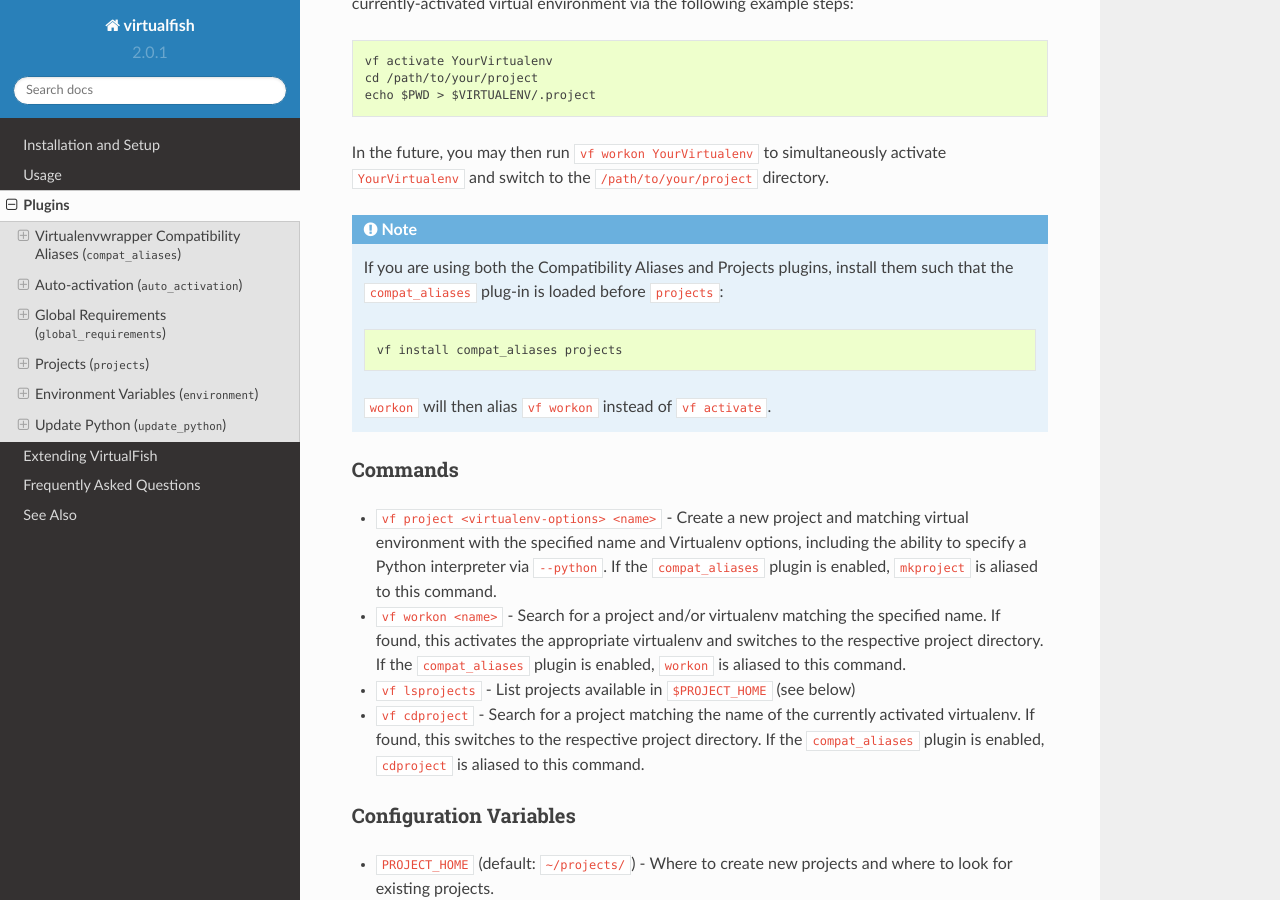
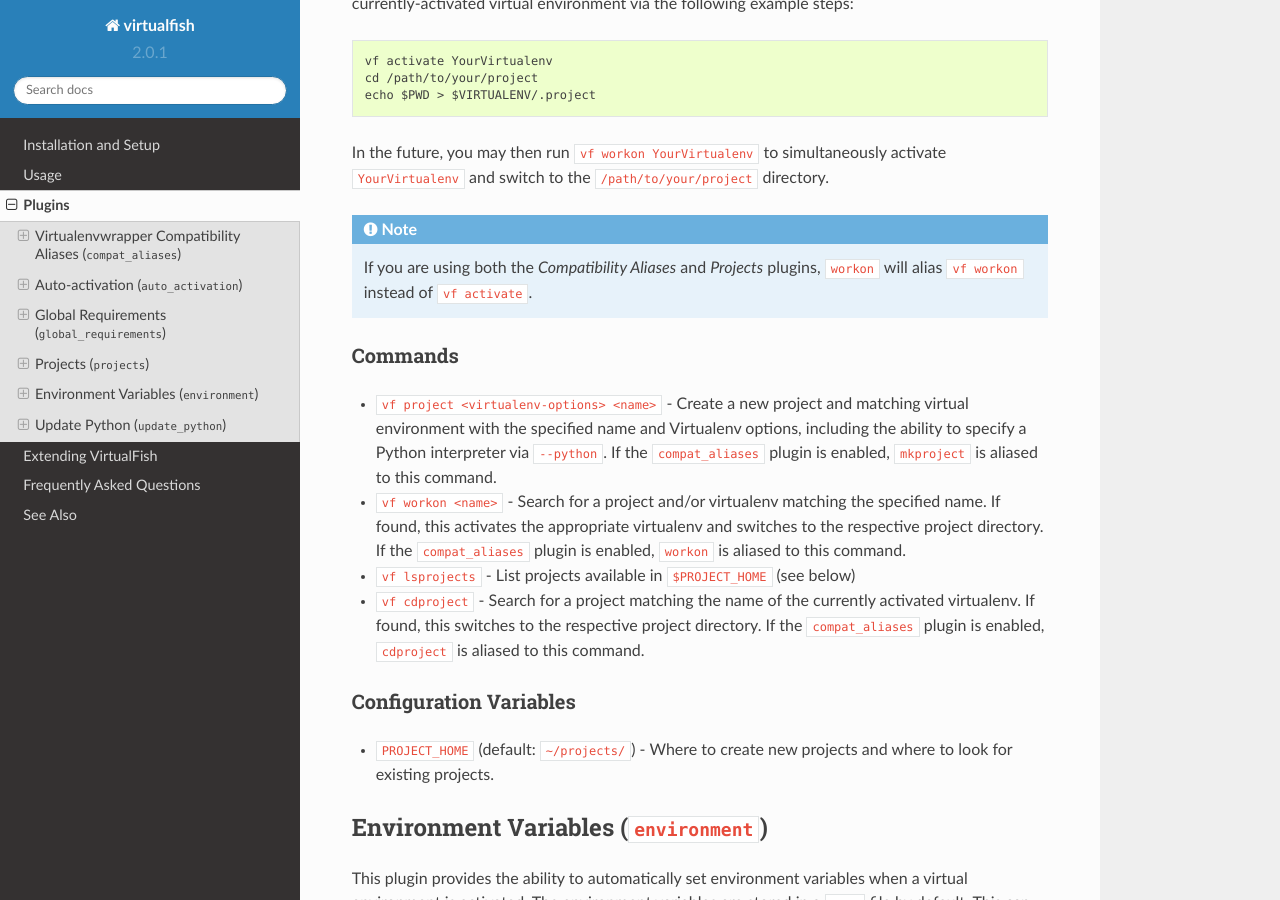
Before and after one commit to justinmayer/virtualfish, a Sphinx documentation site: the page built from docs/plugins.rst, in a window 1280 px wide and 900 px high, scrolled down 2605 px. Built offline with Sphinx 7.4.7 and the Read the Docs theme 2.0.0, drawn with Linux system fonts in a browser that asks for light colours.

Commit message:
Allow any loading order for Projects & Aliases plugins
Only after the `virtualfish_did_setup_plugins` event fires will the
Projects plugin check to see whether the Compatibility Aliases plugin
has already defined `workon`, and if so, override it and define its
other project-related aliases.

```diff
--- a/docs/plugins.rst
+++ b/docs/plugins.rst
@@ -134,15 +134,8 @@
 .. note::
 
 
-    If you are using both the Compatibility Aliases and Projects plugins,
-    install them such that the ``compat_aliases`` plug-in is loaded before
-    ``projects``:
-
-    ::
-
-        vf install compat_aliases projects
-
-    ``workon`` will then alias ``vf workon`` instead of ``vf activate``.
+    If you are using both the *Compatibility Aliases* and *Projects* plugins,
+    ``workon`` will alias ``vf workon`` instead of ``vf activate``.
 
 
 Commands
```
Also changed, not shown: 1 other file.
